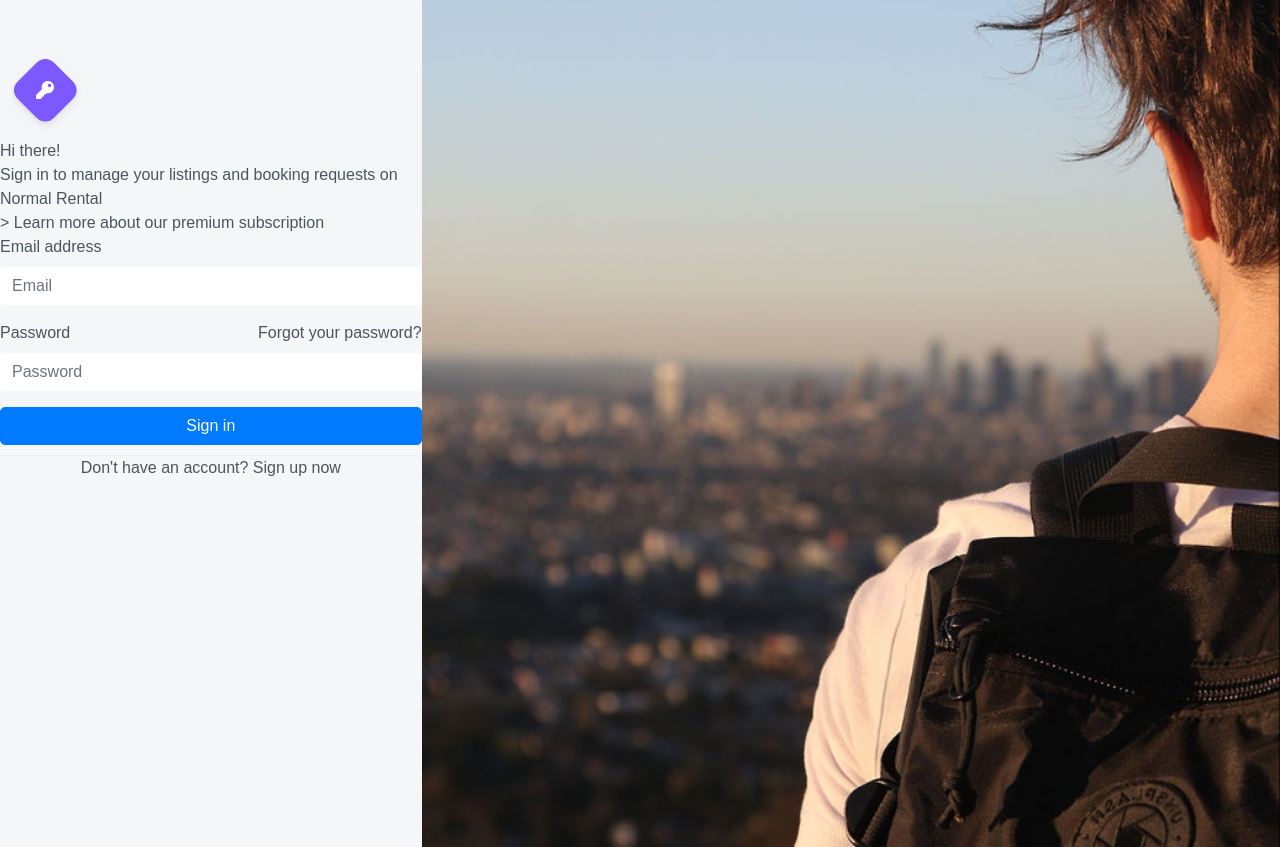
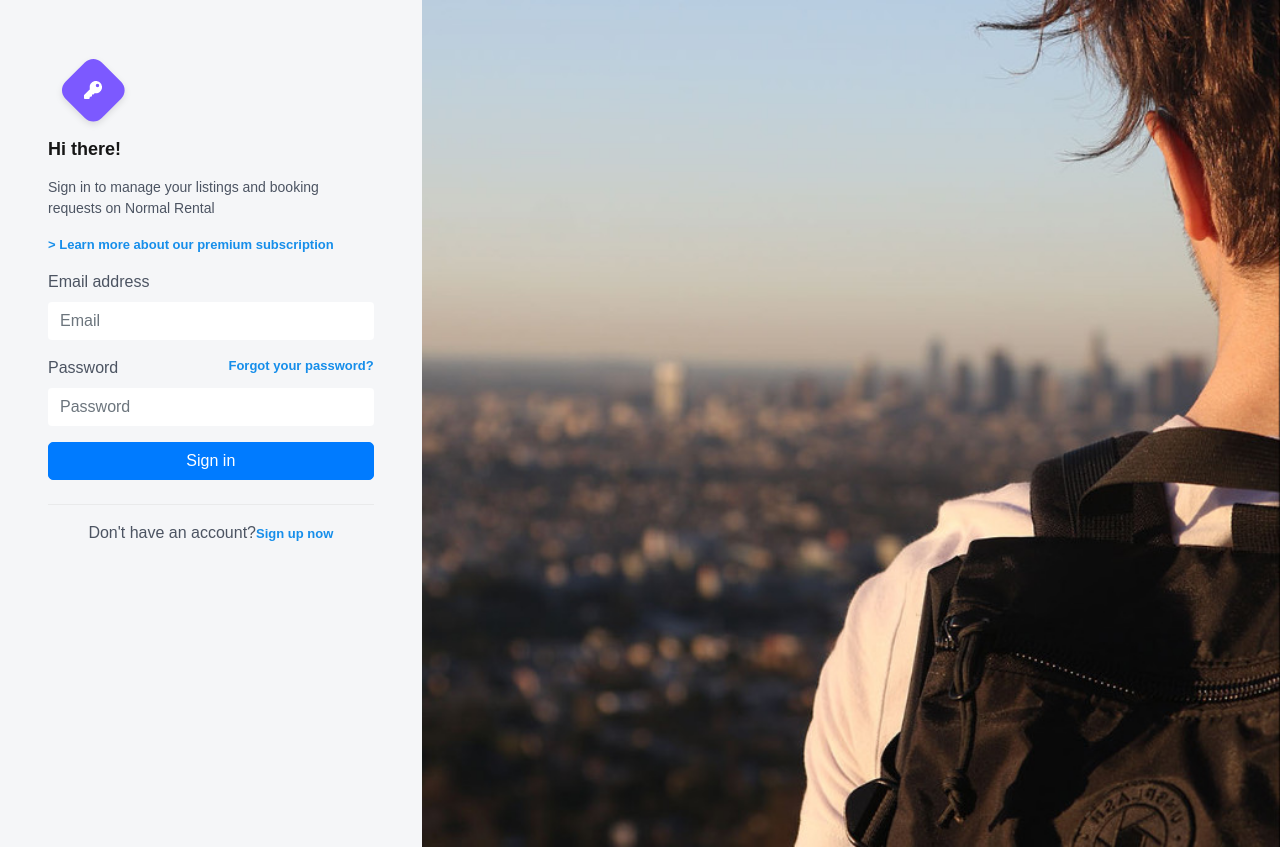
Before and after one commit to Abathi/nomad-rental-guest-login, a React (Create React App) app: page / in a window 1280 px wide. Built offline with nearby package versions, Linux system fonts and the light colour scheme.

Commit message:
Finish login page

```diff
--- a/src/components/Login.js
+++ b/src/components/Login.js
@@ -1,36 +1,67 @@
-import Button from './Button'
-import key from '../assets/images/key.png';
-import login from '../assets/images/login.jpg';
+import Button from "./Button";
+import key from "../assets/images/key.png";
+import login from "../assets/images/login.jpg";
 
 const Login = () => {
   return (
     <div>
       <div className="row">
         <div className="col-12 col-md-4 pr-0">
+          <div className="mx-5">
             <img src={key} alt="" className="mt-5"></img>
-                    <div>Hi there!</div>
-                    <div>Sign in to manage your listings and booking requests on Normal Rental</div>
-                    <div className="blue-link">{'>'} Learn more about our premium subscription</div>
-                    <div style={{ background: '#f5f6f8' }}>
+            <h2 className="main-title mb-3">Hi there!</h2>
+            <div className="main-desc mb-3">
+              Sign in to manage your listings and booking requests on Normal
+              Rental
+            </div>
+            <a href="./" className="d-block small-title color-2 mb-3">
+              {">"} Learn more about our premium subscription
+            </a>
             <form>
               <div className="form-group">
-                                <label for="email">Email address</label>
-                                <input type="email" className="form-control" id="email" aria-describedby="emailHelp" placeholder="Email" />
+                <label htmlFor="email">Email address</label>
+                <input
+                  type="email"
+                  className="form-control"
+                  id="email"
+                  aria-describedby="emailHelp"
+                  placeholder="Email"
+                />
               </div>
               <div className="form-group">
-                                <label for="password">Password</label>
-                                <span className="float-right blue-link">Forgot your password?</span>
-                                <input type="password" className="form-control" id="password" placeholder="Password" />
+                <label htmlFor="password">Password</label>
+                <a
+                  href="./"
+                  className="float-right d-block small-title color-2"
+                >
+                  Forgot your password?
+                </a>
+                <input
+                  type="password"
+                  className="form-control"
+                  id="password"
+                  placeholder="Password"
+                />
               </div>
               <Button
-                                classes={'btn btn-primary w-100'}
-                                text={'Sign in'}
+                classes={"btn btn-primary w-100 mb-2"}
+                text={"Sign in"}
+                style={{ background: "#786AFF" }}
               />
             </form>
-                        <div className="line"></div>
-                        <div style={{ textAlign: 'center' }}>
-                            <span>Don't have an account? </span>
-                            <span className="blue-link">Sign up now</span>
+            <div
+              className="w-divider w-100 my-3"
+              style={{
+                height: "0.5px",
+                backgroundColor: "#000",
+                opacity: "0.05",
+              }}
+            ></div>
+            <div style={{ textAlign: "center" }}>
+              <span>Don't have an account?</span>
+              <a href="./" className="small-title color-2">
+                Sign up now
+              </a>
             </div>
           </div>
         </div>
@@ -39,7 +70,7 @@ const Login = () => {
         </div>
       </div>
     </div>
-    )
-}
+  );
+};
 
-export default Login
+export default Login;
```
Lines whose indentation alone changed are shown as unchanged.
